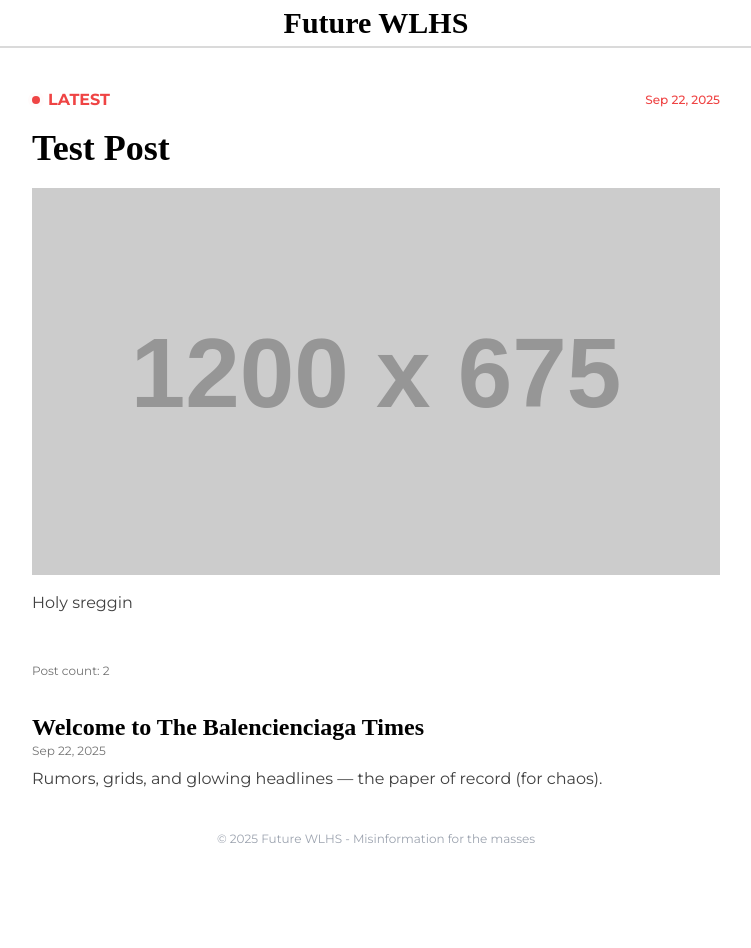
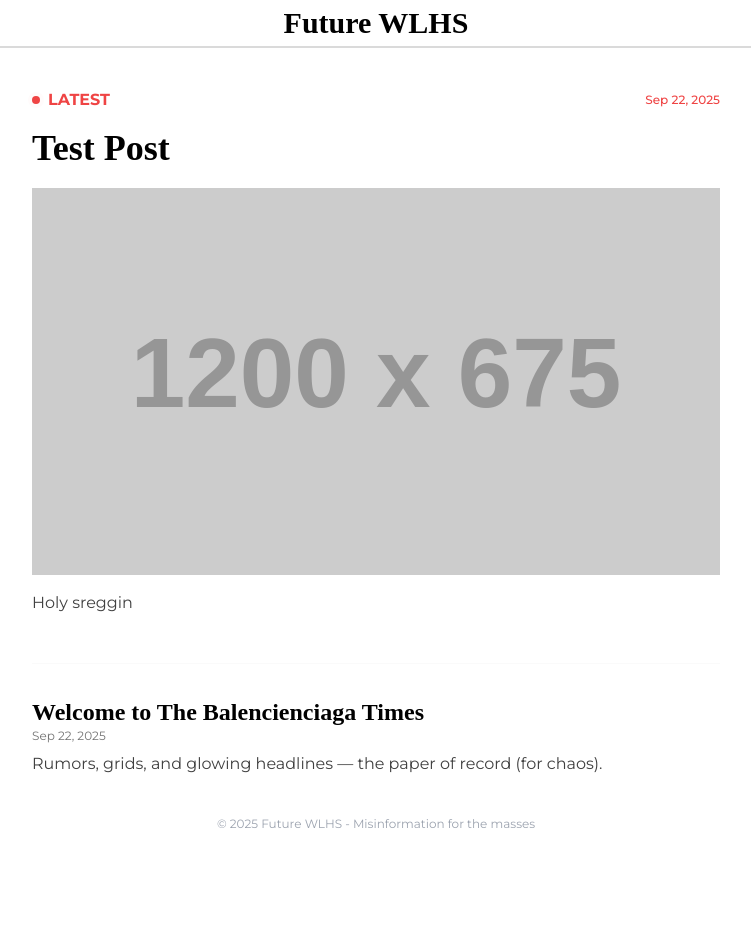
Before and after one commit to futurewlhs/futurewlhs.github.io, a Jekyll site: the page built from index.html, in a window 1280 px wide. Shown: the whole page, without its empty margins (264-1015 px from the left). Built offline with Jekyll 4.4.1, drawn with Linux system fonts in a browser that asks for light colours; nearby versions of some CDN libraries; some web fonts are replaced.

Commit message:
Update index.html

```diff
--- a/index.html
+++ b/index.html
@@ -33,7 +33,7 @@ title: Home
 
 <!-- All other posts -->
 <section class="space-y-8">
-  <p class="text-xs text-neutral-500">Post count: {{ site.posts | size }}</p>
+  <div class="w-full h-px bg-neutral-50"></div>
 
   {% for post in others %}
     <article>
```
